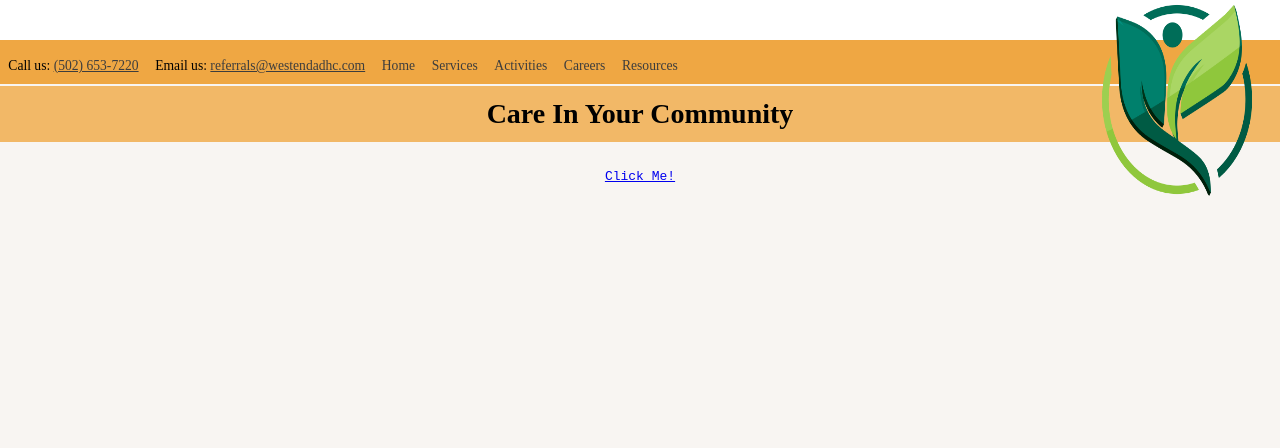
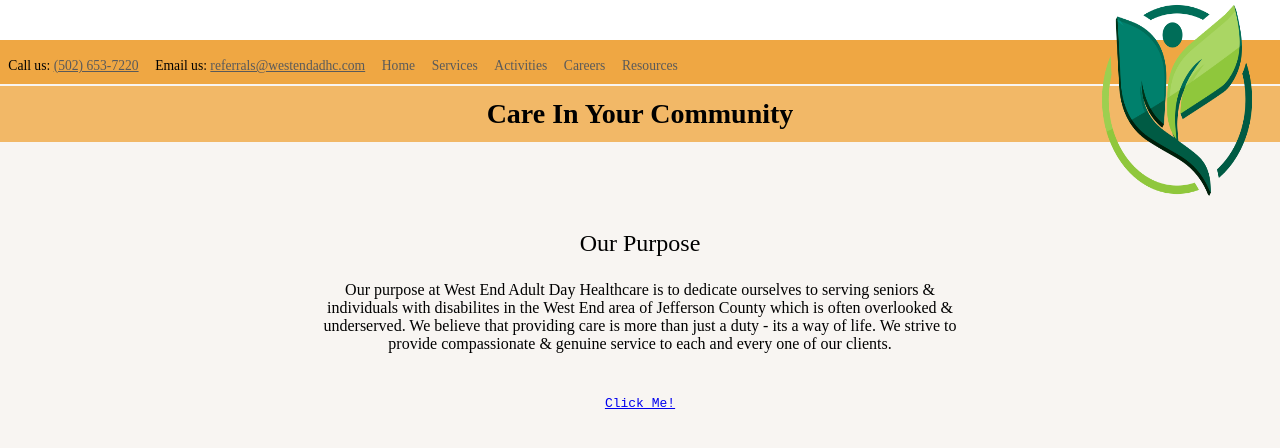
Before and after one commit to hamzafoy/westend_adhc, a React (Create React App) app: page / in a window 1280 px wide. Shown: the top 448 px of the page. Built offline with nearby package versions, Linux system fonts and the light colour scheme; a web font is replaced by a local one.

Commit message:
beginning to work on overall layout template.

```diff
--- a/src/components/LandingPage/LandingPage.css
+++ b/src/components/LandingPage/LandingPage.css
@@ -37,12 +37,12 @@
     }
 
     .navigation_comms {
-        color: #3D3D3D;
+        color: #5a5a5a;
         text-decoration: underline;
     }
 
     .navigation_options {
-        color: #3D3D3D;
+        color: #5a5a5a;
         text-decoration: none;
     }
 
@@ -63,6 +63,12 @@
         width: 12vw;
     }
 
+    .landing-page_intro {
+        display: flex;
+        flex-direction: column;
+        margin: 10vh 25vw 0;
+    }
+
     .test {
         margin: 3vh 0 0;
     }
--- a/src/components/LandingPage/LandingPage.js
+++ b/src/components/LandingPage/LandingPage.js
@@ -76,6 +76,23 @@ class LandingPage extends React.Component {
                     src={weadhclogo}
                     />
 
+                    <aside className="landing-page_intro">
+
+                        <h1>
+                            Our Purpose
+                        </h1>
+
+                        <p>
+                            Our purpose at West End Adult Day Healthcare is to dedicate ourselves
+                            to serving seniors &amp; individuals with disabilites in the West End area
+                            of Jefferson County which is often overlooked &amp; underserved. We believe
+                            that providing care is more than just a duty - its a way of life. We strive
+                            to provide compassionate &amp; genuine service to each and every one of our
+                            clients.
+                        </p>
+
+                    </aside>
+
                     <section className="test">
 
                         <code><a href="https://balsamiq.cloud/st8pvvc/p9yvllm/rA5C0" rel="noreferrer">
```
